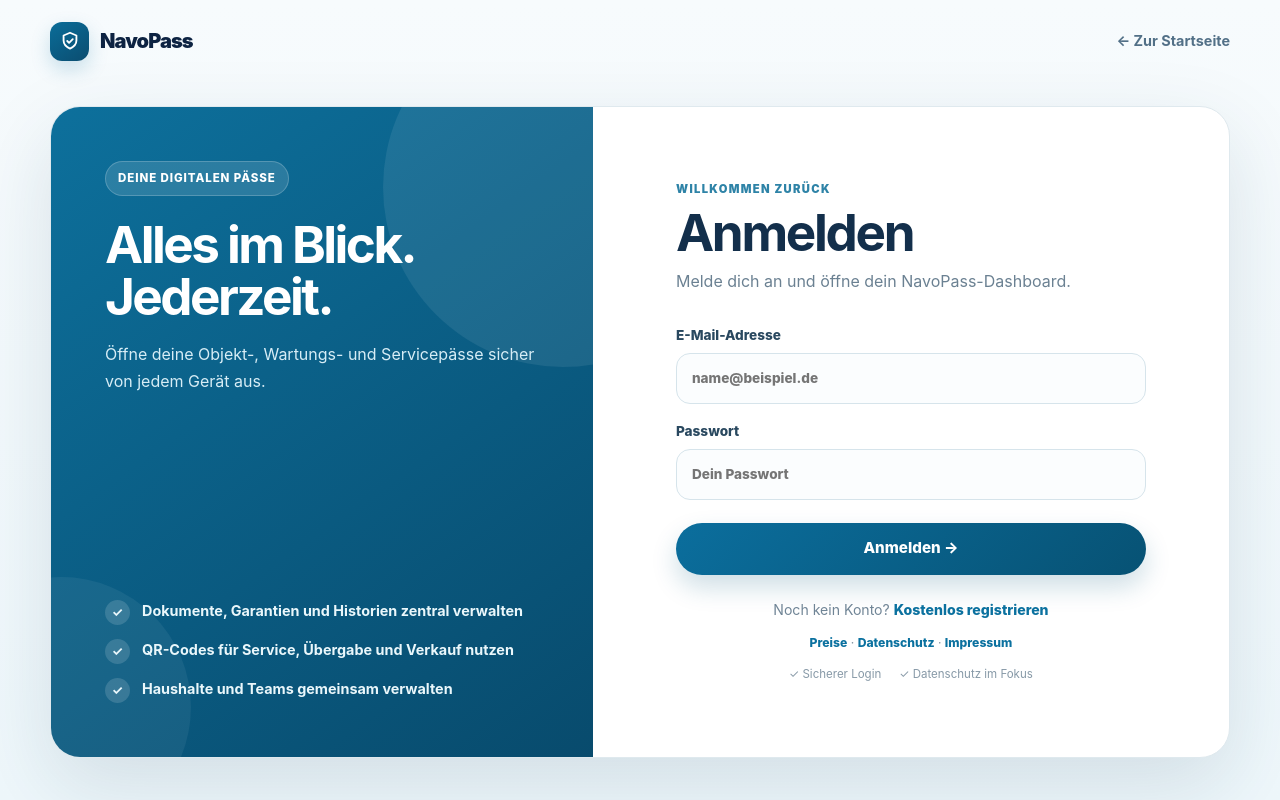
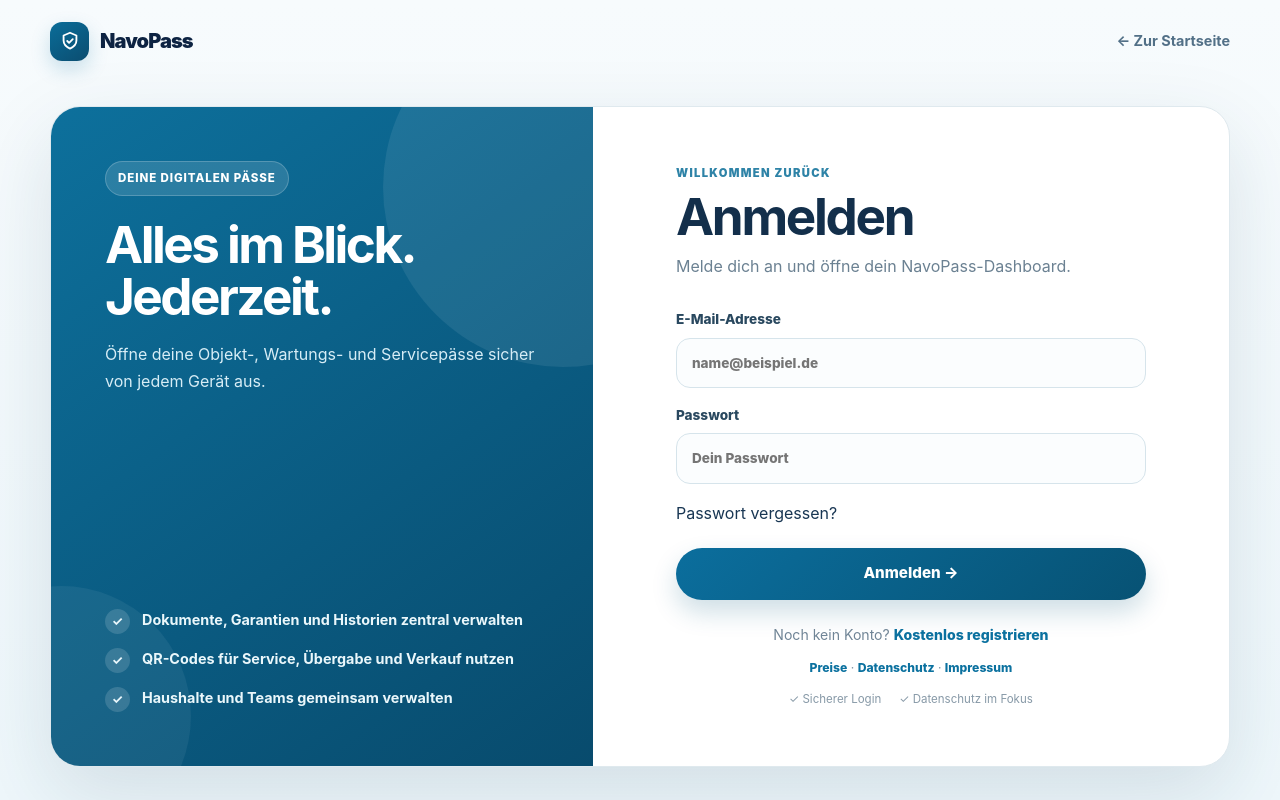
Before and after one commit to acciento89-bot/navopass, a Next.js app: page /login in a window 1280 px wide. Built offline with nearby package versions, Linux system fonts and the light colour scheme; no server answers.

Commit message:
Link login to account recovery

```diff
--- a/app/login/page.tsx
+++ b/app/login/page.tsx
@@ -3,8 +3,8 @@
 import { Logo } from "@/components/logo";
 import styles from "@/app/auth.module.css";
 
-export default async function LoginPage({ searchParams }: { searchParams: Promise<{ error?: string; next?: string }> }) {
-  const { error, next = "/app" } = await searchParams;
+export default async function LoginPage({ searchParams }: { searchParams: Promise<{ error?: string; success?: string; next?: string }> }) {
+  const { error, success, next = "/app" } = await searchParams;
   const registerHref = next !== "/app" ? `/register?next=${encodeURIComponent(next)}` : "/register";
 
   return (
@@ -12,7 +12,7 @@
       <header className={styles.header}><div className={styles.brand}><Logo /></div><Link className={styles.back} href="/">← Zur Startseite</Link></header>
       <section className={styles.shell}>
         <aside className={styles.side}><div className={styles.sideInner}><span className={styles.eyebrow}>Deine digitalen Pässe</span><h2>Alles im Blick. Jederzeit.</h2><p>Öffne deine Objekt-, Wartungs- und Servicepässe sicher von jedem Gerät aus.</p><div className={styles.benefits}><div className={styles.benefit}><span className={styles.check}>✓</span><span>Dokumente, Garantien und Historien zentral verwalten</span></div><div className={styles.benefit}><span className={styles.check}>✓</span><span>QR-Codes für Service, Übergabe und Verkauf nutzen</span></div><div className={styles.benefit}><span className={styles.check}>✓</span><span>Haushalte und Teams gemeinsam verwalten</span></div></div></div></aside>
-        <div className={styles.formPane}><div className={styles.formBox}><span>Willkommen zurück</span><h1>Anmelden</h1><p className={styles.intro}>Melde dich an und öffne dein NavoPass-Dashboard.</p>{error && <p className={styles.error}>{error}</p>}<form action={loginAction} className={styles.form}><input type="hidden" name="next" value={next} /><label className={styles.label}>E-Mail-Adresse<input name="email" type="email" autoComplete="email" placeholder="name@beispiel.de" required /></label><label className={styles.label}>Passwort<input name="password" type="password" autoComplete="current-password" placeholder="Dein Passwort" required /></label><button className={styles.submit} type="submit">Anmelden →</button></form><p className={styles.foot}>Noch kein Konto? <Link href={registerHref}>Kostenlos registrieren</Link></p><p className={styles.priceHint}><Link href="/preise">Preise</Link> · <Link href="/datenschutz">Datenschutz</Link> · <Link href="/impressum">Impressum</Link></p><div className={styles.trust}><span>✓ Sicherer Login</span><span>✓ Datenschutz im Fokus</span></div></div></div>
+        <div className={styles.formPane}><div className={styles.formBox}><span>Willkommen zurück</span><h1>Anmelden</h1><p className={styles.intro}>Melde dich an und öffne dein NavoPass-Dashboard.</p>{error && <p className={styles.error}>{error}</p>}{success && <p className={styles.success}>{success}</p>}<form action={loginAction} className={styles.form}><input type="hidden" name="next" value={next} /><label className={styles.label}>E-Mail-Adresse<input name="email" type="email" autoComplete="email" placeholder="name@beispiel.de" required /></label><label className={styles.label}>Passwort<input name="password" type="password" autoComplete="current-password" placeholder="Dein Passwort" required /></label><div className={styles.formHelp}><Link href="/passwort-vergessen">Passwort vergessen?</Link></div><button className={styles.submit} type="submit">Anmelden →</button></form><p className={styles.foot}>Noch kein Konto? <Link href={registerHref}>Kostenlos registrieren</Link></p><p className={styles.priceHint}><Link href="/preise">Preise</Link> · <Link href="/datenschutz">Datenschutz</Link> · <Link href="/impressum">Impressum</Link></p><div className={styles.trust}><span>✓ Sicherer Login</span><span>✓ Datenschutz im Fokus</span></div></div></div>
       </section>
     </main>
   );
```
